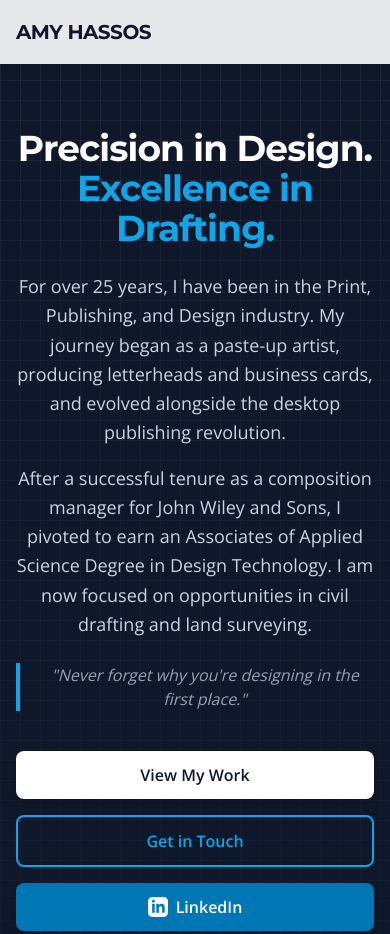
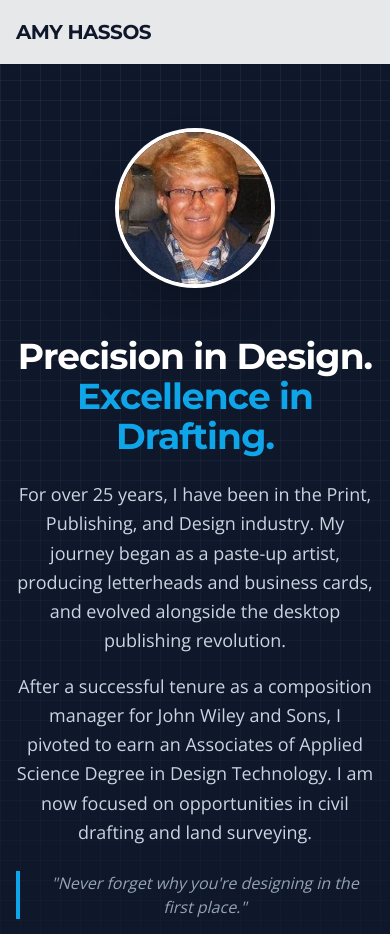
Before and after one commit to ghively/amyhassos.com, a plain HTML site: page index.html in a window 390 px wide. Shown: the top 934 px of the page. Drawn offline with nearby package versions, Linux system fonts and the light colour scheme.

Commit message:
Put profile picture above text on mobile

```diff
--- a/index.html
+++ b/index.html
@@ -72,7 +72,7 @@
     <!-- Hero Section -->
     <header class="relative pt-32 pb-20 lg:pt-48 lg:pb-32 blueprint-grid overflow-hidden">
         <div class="absolute inset-0 bg-gradient-to-b from-transparent to-slate-900/90"></div>
-        <div class="max-w-7xl mx-auto px-4 sm:px-6 lg:px-8 relative z-10 text-center md:flex md:items-center md:justify-center md:text-left gap-12">
+        <div class="max-w-7xl mx-auto px-4 sm:px-6 lg:px-8 relative z-10 text-center flex flex-col-reverse md:flex-row md:items-center md:justify-center md:text-left gap-12">
 
             <div class="md:w-1/2 lg:w-2/3">
                 <h1 class="text-4xl md:text-6xl font-display font-bold text-white mb-6 tracking-tight">
@@ -104,7 +104,7 @@
             </div>
 
             <!-- Profile Picture -->
-            <div class="mt-12 md:mt-0 md:w-1/2 lg:w-1/3 flex justify-center">
+            <div class="md:w-1/2 lg:w-1/3 flex justify-center">
                 <img src="profile.jpeg" alt="Amy Hassos" class="w-40 h-40 md:w-60 md:h-60 rounded-full border-4 border-white shadow-2xl object-cover object-center">
             </div>
 
```
